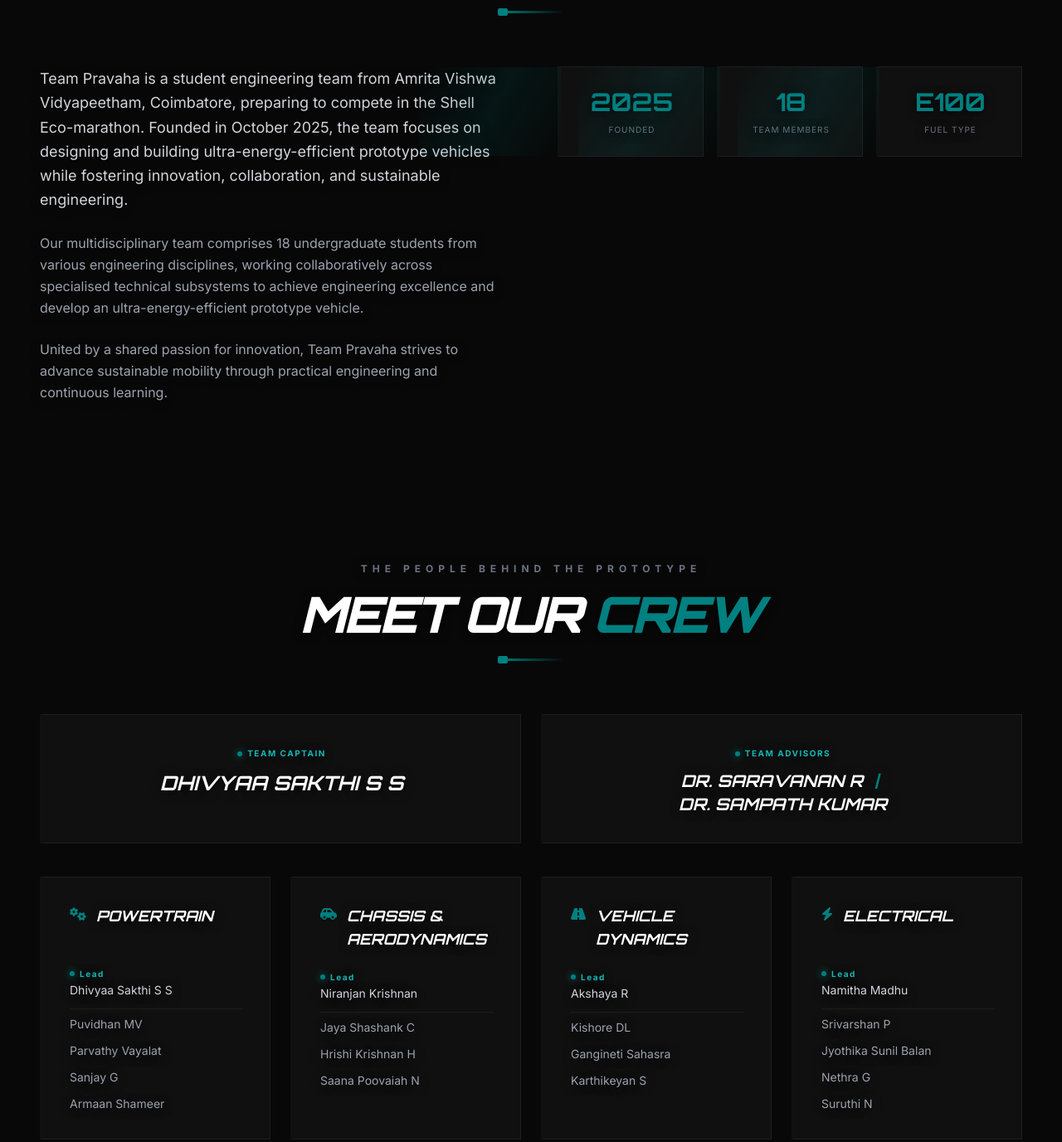
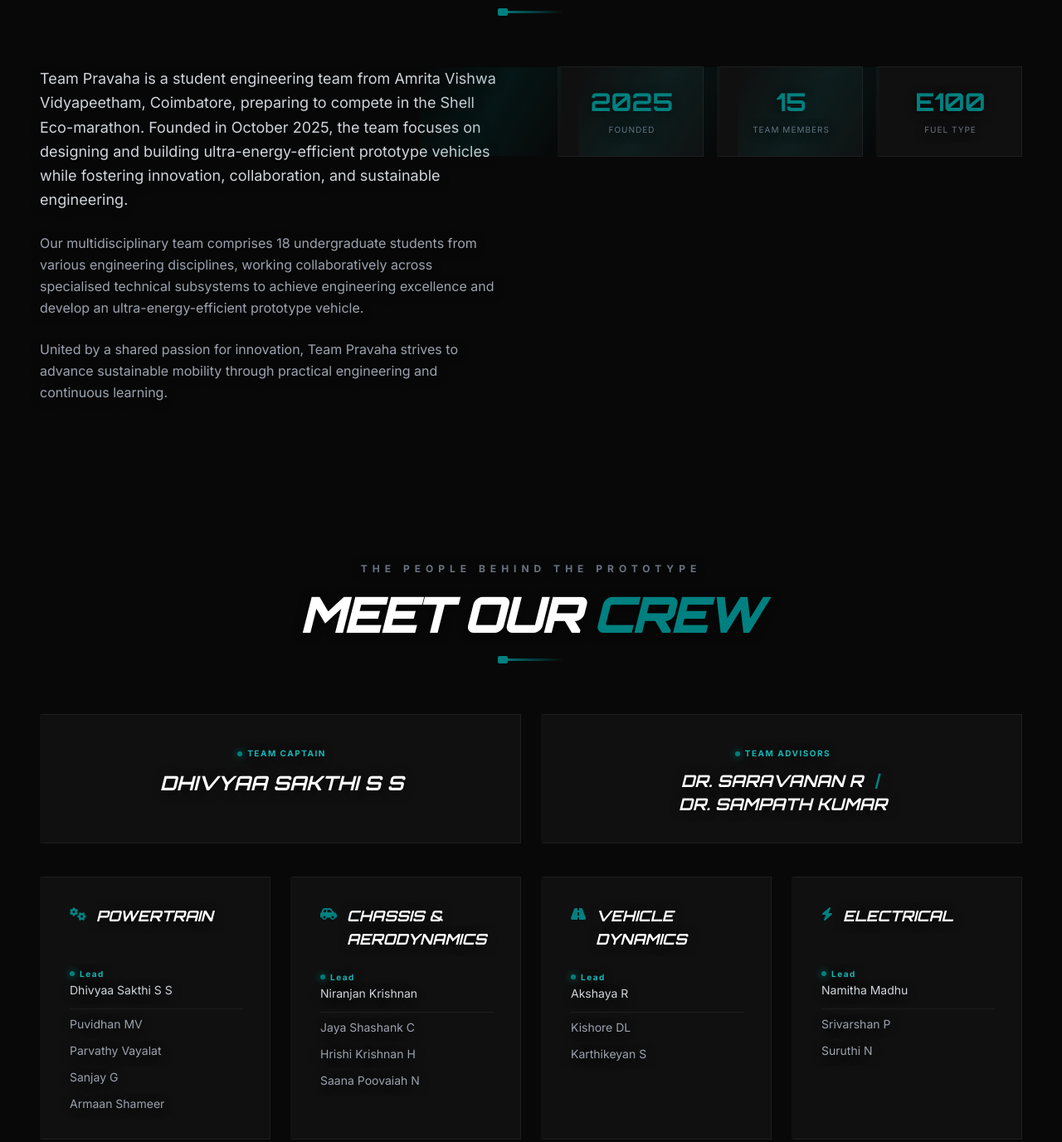
Before and after one commit to teampravaha/team-pravaha, a plain HTML site: page index.html in a window 1280 px wide. Shown: the part 999-2376 px from the top of the page at 83% size. Drawn offline with nearby package versions, Linux system fonts and the light colour scheme.

Commit message:
Update index.html

```diff
--- a/index.html
+++ b/index.html
@@ -332,7 +332,7 @@
                             <p class="text-[10px] uppercase tracking-widest text-gray-500 mt-2">Founded</p>
                         </div>
                         <div class="info-card p-6 text-center" data-aos="zoom-in" data-aos-delay="200">
-                            <span class="text-[#008080] text-3xl font-bold font-heading">18</span>
+                            <span class="text-[#008080] text-3xl font-bold font-heading">15</span>
                             <p class="text-[10px] uppercase tracking-widest text-gray-500 mt-2">Team Members</p>
                         </div>
                         <div class="info-card p-6 text-center" data-aos="zoom-in" data-aos-delay="300">
@@ -403,7 +403,6 @@
                     <ul class="space-y-3 text-sm text-gray-300">
                         <li><span class="role-lead mr-2">Lead</span><br>Akshaya R</li>
                         <li class="text-gray-400 pt-2 border-t border-white/5">Kishore DL</li>
-                        <li class="text-gray-400">Gangineti Sahasra</li>
                         <li class="text-gray-400">Karthikeyan S</li>
                     </ul>
                 </div>
@@ -416,8 +415,6 @@
                     <ul class="space-y-3 text-sm text-gray-300">
                         <li><span class="role-lead mr-2">Lead</span><br>Namitha Madhu</li>
                         <li class="text-gray-400 pt-2 border-t border-white/5">Srivarshan P</li>
-                        <li class="text-gray-400">Jyothika Sunil Balan</li>
-                        <li class="text-gray-400">Nethra G</li>
                         <li class="text-gray-400">Suruthi N</li>
                     </ul>
                 </div>
```
